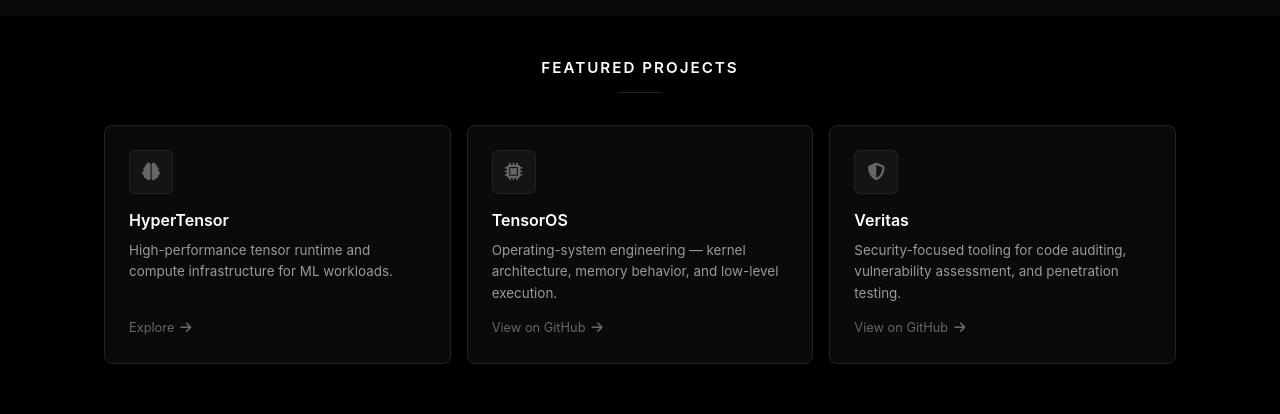
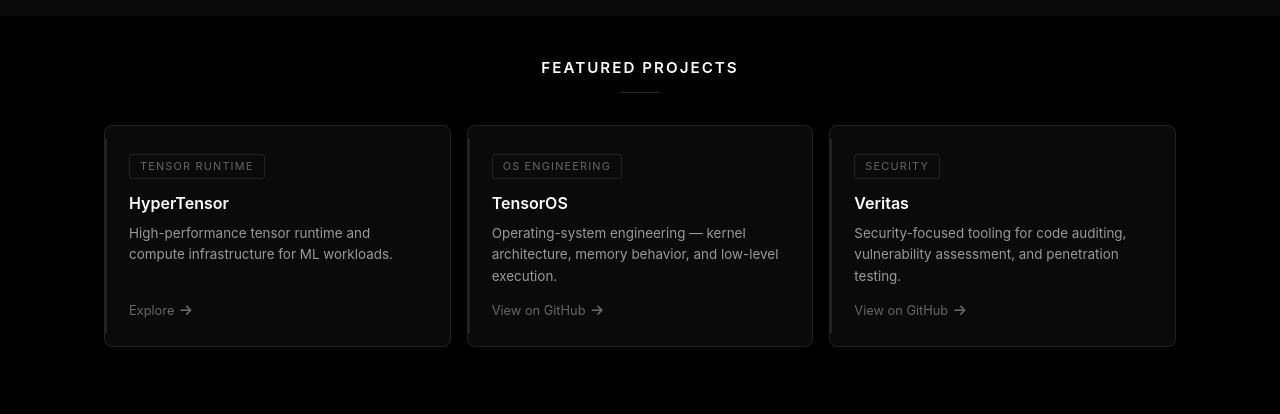
Before and after one commit to NagusameCS/nagusamecs.github.io, a plain HTML site: page index.html in a window 1280 px wide. Shown: the part 2560-2974 px from the top of the page. Drawn offline with Linux system fonts and the light colour scheme; no server answers.

Commit message:
style: remove featured icons, add tags + left accent, remove resume download
- Replaced card icons with small uppercase tags (Tensor Runtime, OS Engineering, Security)
- Added left-border accent that glows white on hover
- Increased card padding, improved visual hierarchy
- Removed Download Resume button from contact section

```diff
--- a/assets/css/style.css
+++ b/assets/css/style.css
@@ -2763,30 +2763,43 @@ footer {
   background: var(--bg-card);
   border: 1px solid var(--border);
   border-radius: var(--radius);
-  padding: 24px;
+  padding: 28px 24px 24px;
   text-decoration: none;
   color: var(--text-primary);
   transition: all 0.3s ease;
   display: flex;
   flex-direction: column;
+  position: relative;
+}
+.featured-card::before {
+  content: '';
+  position: absolute;
+  left: 0; top: 12px; bottom: 12px;
+  width: 2px;
+  border-radius: 0 2px 2px 0;
+  background: var(--border);
+  transition: background 0.3s ease, width 0.3s ease;
 }
 .featured-card:hover {
   border-color: #444;
   transform: translateY(-3px);
   box-shadow: 0 12px 32px rgba(0,0,0,0.4);
 }
-.featured-card-icon {
-  width: 44px;
-  height: 44px;
-  border-radius: var(--radius-sm);
-  background: var(--bg-tertiary);
-  border: 1px solid var(--border);
-  display: flex;
-  align-items: center;
-  justify-content: center;
-  margin-bottom: 14px;
-  font-size: 1.1rem;
-  color: var(--text-muted);
+.featured-card:hover::before {
+  background: rgba(255,255,255,0.5);
+  width: 3px;
+}
+.featured-tag {
+  display: inline-block;
+  font-size: 0.68rem;
+  text-transform: uppercase;
+  letter-spacing: 1.2px;
+  color: var(--text-muted);
+  border: 1px solid var(--border);
+  padding: 3px 10px;
+  border-radius: 3px;
+  margin-bottom: 12px;
+  align-self: flex-start;
 }
 .featured-card h3 {
   font-size: 1rem;
--- a/index.html
+++ b/index.html
@@ -272,19 +272,19 @@
       <h2 class="section-title"><span>Featured Projects</span></h2>
       <div class="featured-grid">
         <a href="https://nagusamecs.github.io/HyperTensor/" target="_blank" class="featured-card">
-          <div class="featured-card-icon"><i class="fas fa-brain"></i></div>
+          <span class="featured-tag">Tensor Runtime</span>
           <h3>HyperTensor</h3>
           <p>High-performance tensor runtime and compute infrastructure for ML workloads.</p>
           <span class="featured-link">Explore <i class="fas fa-arrow-right"></i></span>
         </a>
         <a href="https://github.com/NagusameCS/TensorOS" target="_blank" class="featured-card">
-          <div class="featured-card-icon"><i class="fas fa-microchip"></i></div>
+          <span class="featured-tag">OS Engineering</span>
           <h3>TensorOS</h3>
           <p>Operating-system engineering — kernel architecture, memory behavior, and low-level execution.</p>
           <span class="featured-link">View on GitHub <i class="fas fa-arrow-right"></i></span>
         </a>
         <a href="https://github.com/NagusameCS/Veritas" target="_blank" class="featured-card">
-          <div class="featured-card-icon"><i class="fas fa-shield-alt"></i></div>
+          <span class="featured-tag">Security</span>
           <h3>Veritas</h3>
           <p>Security-focused tooling for code auditing, vulnerability assessment, and penetration testing.</p>
           <span class="featured-link">View on GitHub <i class="fas fa-arrow-right"></i></span>
@@ -421,7 +421,6 @@
         <div class="contact-links">
           <a href="mailto:nagusamecs@gmail.com" class="btn btn-primary"><i class="fas fa-envelope"></i> nagusamecs@gmail.com</a>
           <a href="https://github.com/NagusameCS" target="_blank" class="btn btn-secondary"><i class="fab fa-github"></i> GitHub</a>
-          <a href="assets/resume.pdf" target="_blank" class="btn btn-secondary"><i class="fas fa-download"></i> Download Resume</a>
         </div>
       </div>
     </div>
```
